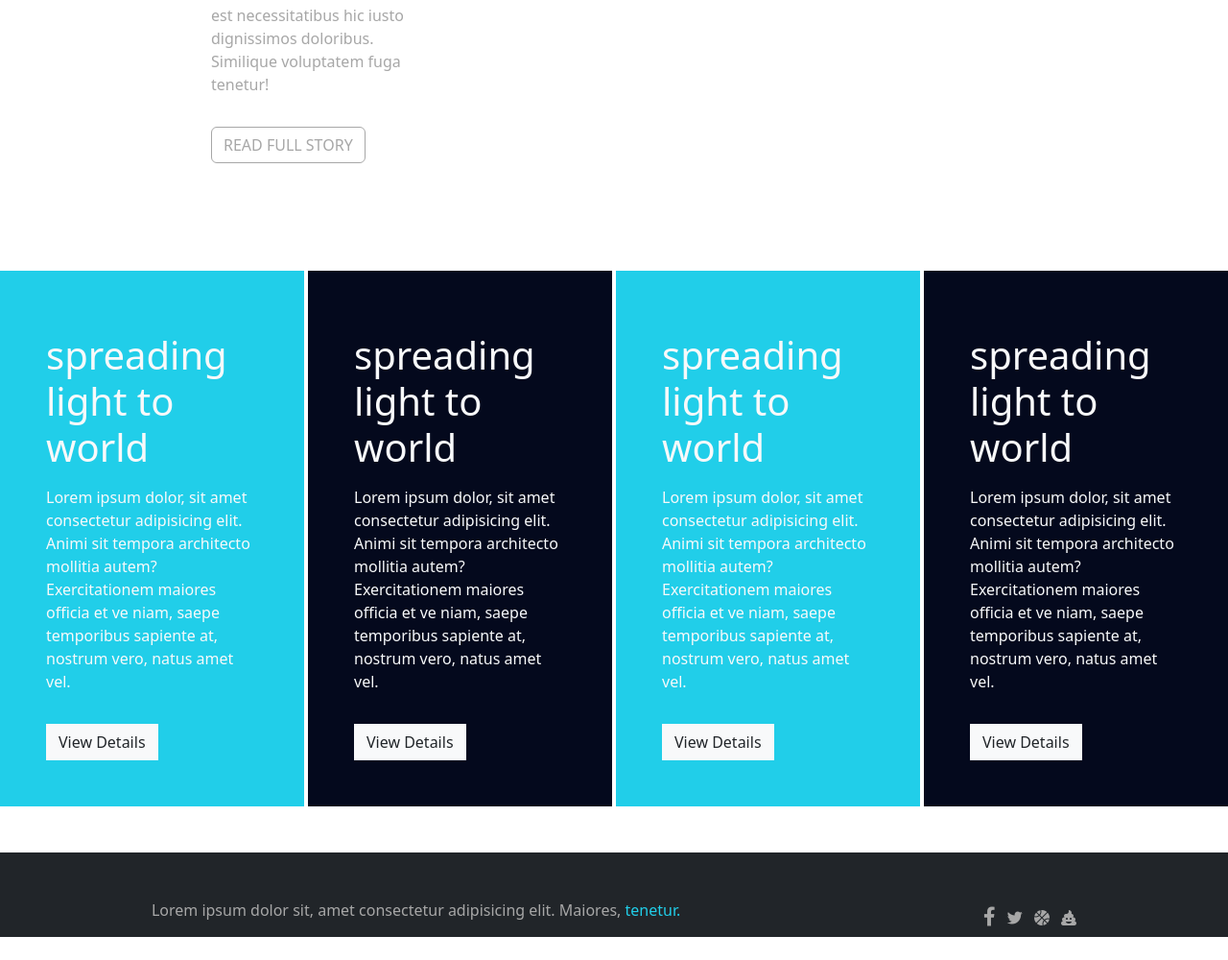
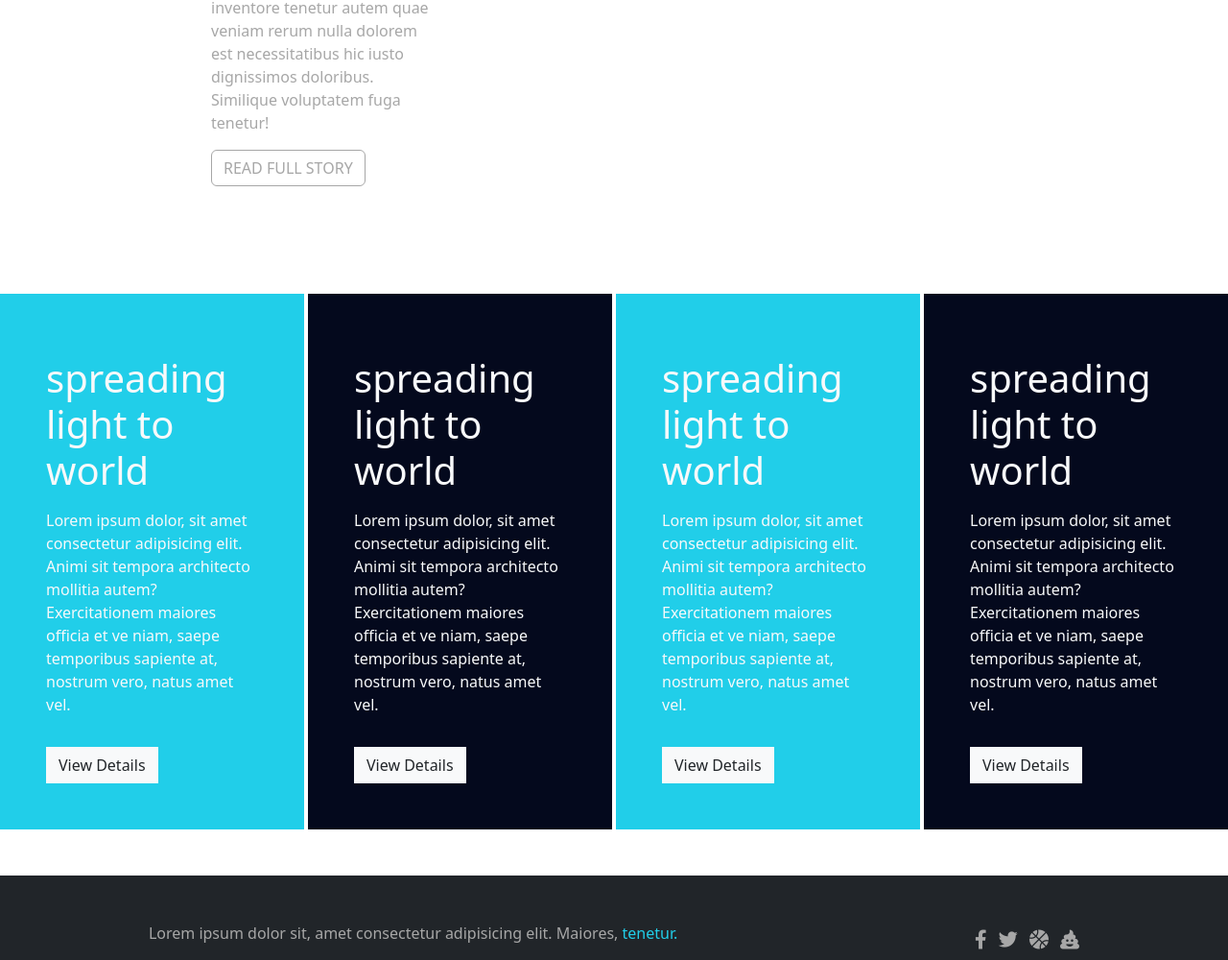
Before and after one commit to saidlionsgeeek/git-intro, a website: page index.html in a window 1280 px wide. Shown: the part 703-1703 px from the top of the page at 96% size. Before the commit the page ends 1679 px from the top, so only its background shows below. Drawn offline with Linux system fonts and the light colour scheme.

Commit message:
end footer

```diff
--- a/index.html
+++ b/index.html
@@ -35,13 +35,13 @@
                     sit quasi, tempora exercitationem expedita.</P>
             </div>
             <div class="d-flex container w-75 mt-5 ">
-                <div class="me-5  mt-2 ps-5 ">
+                <div class="me-5  mt-3 mt-xl-5 ps-5 ">
                     <h2>did not find your package feel free to ask us . we'll make it for you</h2>
                     <p class="text-gray ">Lorem ipsum dolor sit amet consectetur adipisicing elit. Unde nisi
                         delectus architecto. Explicabo, harum quo soluta aliquam quis alias, debitis consequuntur
                         ratione inventore tenetur autem quae veniam rerum nulla dolorem est necessitatibus hic iusto
                         dignissimos doloribus. Similique voluptatem fuga tenetur!</p>
-                    <p class="btn btn btn-outline-gray  mt-3 ">READ FULL STORY</p>
+                    <p class="btn btn btn-outline-gray ">READ FULL STORY</p>
                 </div>
                 <div class="ms-5">
                     <img src="./public/images/about.jpg" alt="">
@@ -84,17 +84,17 @@
                 </div>
         </section>
     </main>
-    <footer class="h-50">
+    <footer >
         <div class="bg-dark  mt-5 d-flex justify-content-around align-items-center ">
             <div >
-                <p class="text-gray pt-5">Lorem ipsum dolor sit, amet consectetur adipisicing elit. Maiores, <span
+                <p class="text-gray pt-5 ">Lorem ipsum dolor sit, amet consectetur adipisicing elit. Maiores, <span
                         class="text-blue">tenetur.</span></p>
             </div>
             <div class="pt-5">
                 <i class="fa-brands fa-facebook-f me-2 fs-5" style="color: #a7a7a7;"></i>
-                <i class="fa-brands fa-twitter me-2" style="color: #a7a7a7;"></i>
-                <i class="fa-solid fa-basketball me-2" style="color: #a7a7a7;"></i>
-                <i class="fa-solid fa-poo " style="color: #a7a7a7;"></i>
+                <i class="fa-brands fa-twitter me-2 fs-5" style="color: #a7a7a7;"></i>
+                <i class="fa-solid fa-basketball me-2 fs-5" style="color: #a7a7a7;"></i>
+                <i class="fa-solid fa-poo fs-5 " style="color: #a7a7a7;"></i>
             </div>
         </div>
     </footer>
```
